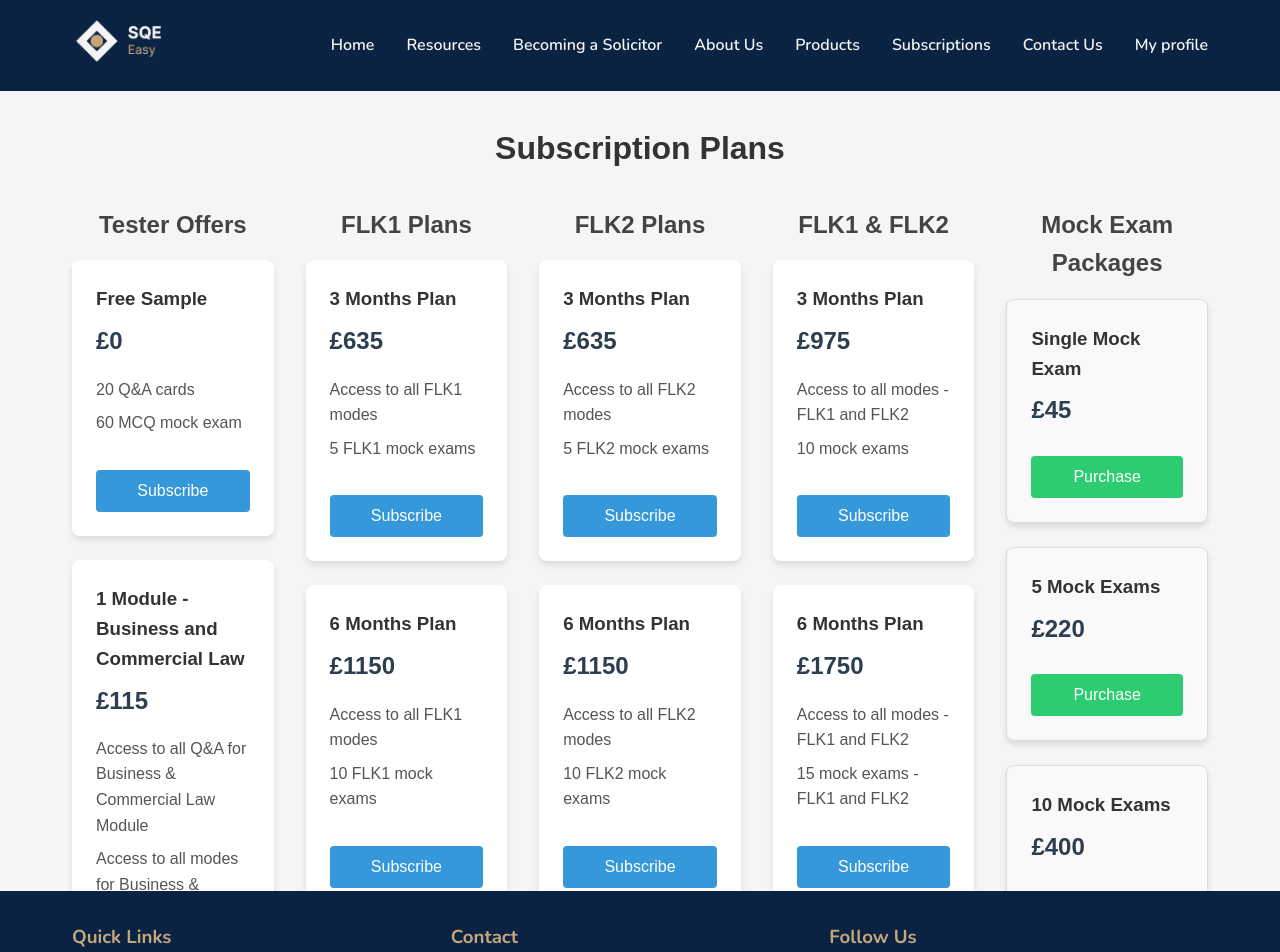
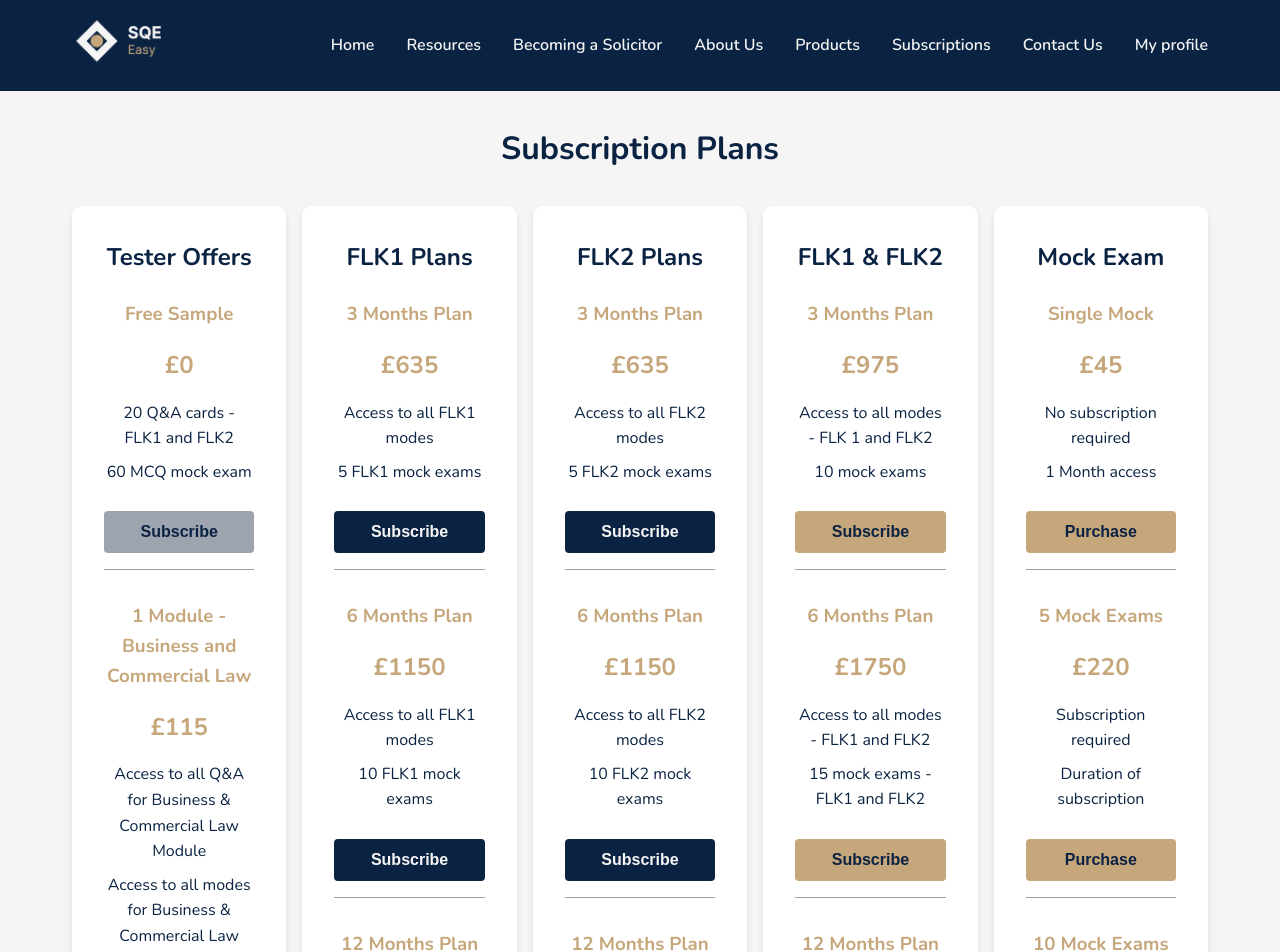
Before and after one commit to aspiringda/SQE-Easy-Web-Dev, a React (Create React App) app: page /#/subscriptions in a window 1280 px wide. Shown: the top 952 px of the page. Built offline with nearby package versions, Linux system fonts and the light colour scheme; sample sign-in values are in the browser's storage.

Commit message:
Subscription plans

```diff
--- a/src/pages/SubscriptionsPage.js
+++ b/src/pages/SubscriptionsPage.js
@@ -11,145 +11,155 @@ import '../styles/Subscriptions.css';
 
   const handleMockPurchase = (count, price) => {
     navigate('/payment', { state: { amount: price, type: `${count} mock exams` } });
-  }
+  };
 
   return (
     <div className="subscriptions-page">
       <h1>Subscription Plans</h1>
-
-      <div className="plans-container">
-      <div className="plan-column">
+      <div className="subscription-grid">
+        <div className="subscription-card tester-offer">
           <h2>Tester Offers</h2>
-          <div className="plan-card">
+          <div className="plan">
             <h3>Free Sample</h3>
             <p className="price">£0</p>
             <ul>
-              <li>20 Q&A cards</li>
+              <li>20 Q&A cards - FLK1 and FLK2</li>
               <li>60 MCQ mock exam</li>
             </ul>
-            <button onClick={() => handleSubscribe('FLK1', 1, 0)}>Subscribe</button>
+            <button className="subscribe-btn" onClick={() => handleSubscribe('Free Sample', 1, 0)}>Subscribe</button>
           </div>
-          <div className="plan-card">
+          <div className="plan">
             <h3>1 Module - Business and Commercial Law</h3>
             <p className="price">£115</p>
             <ul>
               <li>Access to all Q&A for Business & Commercial Law Module</li>
               <li>Access to all modes for Business & Commercial Law Module</li>
-            <button onClick={() => handleSubscribe('FLK1', 1, 115)}>Subscribe</button>
             </ul>
+            <button className="subscribe-btn" onClick={() => handleSubscribe('Business Module', 1, 115)}>Subscribe</button>
           </div>
         </div>
 
-      <div className="plan-column">
+        <div className="subscription-card flk1-plan">
           <h2>FLK1 Plans</h2>
-          <div className="plan-card">
+          <div className="plan">
             <h3>3 Months Plan</h3>
             <p className="price">£635</p>
             <ul>
               <li>Access to all FLK1 modes</li>
               <li>5 FLK1 mock exams</li>
             </ul>
-            <button onClick={() => handleSubscribe('FLK1', 3, 635)}>Subscribe</button>
+            <button className="subscribe-btn" onClick={() => handleSubscribe('FLK1', 3, 635)}>Subscribe</button>
           </div>
-          <div className="plan-card">
+          <div className="plan">
             <h3>6 Months Plan</h3>
             <p className="price">£1150</p>
             <ul>
               <li>Access to all FLK1 modes</li>
               <li>10 FLK1 mock exams</li>
             </ul>
-            <button onClick={() => handleSubscribe('FLK1', 6, 1150)}>Subscribe</button>
+            <button className="subscribe-btn" onClick={() => handleSubscribe('FLK1', 6, 1150)}>Subscribe</button>
           </div>
-          <div className="plan-card">
+          <div className="plan">
             <h3>12 Months Plan</h3>
             <p className="price">£1650</p>
             <ul>
               <li>Access to all FLK1 modes</li>
               <li>15 mock exams</li>
             </ul>
-            <button onClick={() => handleSubscribe('Combined', 12, 1650)}>Subscribe</button>
+            <button className="subscribe-btn" onClick={() => handleSubscribe('FLK1', 12, 1650)}>Subscribe</button>
           </div>
         </div>
 
-        <div className="plan-column">
+        <div className="subscription-card flk2-plan">
           <h2>FLK2 Plans</h2>
-          <div className="plan-card">
+          <div className="plan">
             <h3>3 Months Plan</h3>
             <p className="price">£635</p>
             <ul>
               <li>Access to all FLK2 modes</li>
               <li>5 FLK2 mock exams</li>
             </ul>
-            <button onClick={() => handleSubscribe('FLK2', 3, 635)}>Subscribe</button>
+            <button className="subscribe-btn" onClick={() => handleSubscribe('FLK2', 3, 635)}>Subscribe</button>
           </div>
-          <div className="plan-card">
+          <div className="plan">
             <h3>6 Months Plan</h3>
             <p className="price">£1150</p>
             <ul>
               <li>Access to all FLK2 modes</li>
               <li>10 FLK2 mock exams</li>
             </ul>
-            <button onClick={() => handleSubscribe('FLK2', 6, 1150)}>Subscribe</button>
+            <button className="subscribe-btn" onClick={() => handleSubscribe('FLK2', 6, 1150)}>Subscribe</button>
           </div>
-          <div className="plan-card">
+          <div className="plan">
             <h3>12 Months Plan</h3>
             <p className="price">£1650</p>
             <ul>
               <li>Access to all FLK2 modes</li>
               <li>15 mock exams</li>
             </ul>
-            <button onClick={() => handleSubscribe('Combined', 12, 1650)}>Subscribe</button>
+            <button className="subscribe-btn" onClick={() => handleSubscribe('FLK2', 12, 1650)}>Subscribe</button>
           </div>
         </div>
 
-        <div className="plan-column">
-          <h2>FLK1 & FLK2</h2>
-          <div className="plan-card">
+        <div className="subscription-card combined-plan">
+          <h2>FLK1 & FLK2 </h2>
+          <div className="plan">
             <h3>3 Months Plan</h3>
             <p className="price">£975</p>
             <ul>
-              <li>Access to all modes - FLK1 and FLK2</li>
+              <li>Access to all modes - FLK 1 and FLK2</li>
               <li>10 mock exams</li>
             </ul>
-            <button onClick={() => handleSubscribe('Combined', 3, 975)}>Subscribe</button>
+            <button className="subscribe-btn" onClick={() => handleSubscribe('Combined', 3, 975)}>Subscribe</button>
           </div>
-          <div className="plan-card">
+          <div className="plan">
             <h3>6 Months Plan</h3>
             <p className="price">£1750</p>
             <ul>
               <li>Access to all modes - FLK1 and FLK2</li>
               <li>15 mock exams - FLK1 and FLK2</li>
             </ul>
-            <button onClick={() => handleSubscribe('Combined', 6, 1750)}>Subscribe</button>
+            <button className="subscribe-btn" onClick={() => handleSubscribe('Combined', 6, 1750)}>Subscribe</button>
           </div>
-          <div className="plan-card">
+          <div className="plan">
             <h3>12 Months Plan</h3>
             <p className="price">£2500</p>
             <ul>
               <li>Access to all modes</li>
               <li>20 mock exams - FLK1 and FLK2</li>
             </ul>
-            <button onClick={() => handleSubscribe('Combined', 12, 2500)}>Subscribe</button>
+            <button className="subscribe-btn" onClick={() => handleSubscribe('Combined', 12, 2500)}>Subscribe</button>
           </div>
         </div>
 
-
-        <div className="plan-column">
-          <h2>Mock Exam Packages</h2>
-          <div className="plan-card mock-package">
-            <h3>Single Mock Exam</h3>
+        <div className="subscription-card mock-package">
+          <h2>Mock Exam </h2>
+          <div className="plan">
+            <h3>Single Mock</h3>
             <p className="price">£45</p>
-            <button onClick={() => handleMockPurchase(1, 45)}>Purchase</button>
+            <ul>
+              <li>No subscription required</li>
+              <li>1 Month access</li>
+            </ul>
+            <button className="subscribe-btn" onClick={() => handleMockPurchase(1, 45)}>Purchase</button>
           </div>
-          <div className="plan-card mock-package">
+          <div className="plan">
             <h3>5 Mock Exams</h3>
             <p className="price">£220</p>
-            <button onClick={() => handleMockPurchase(5, 220)}>Purchase</button>
+            <ul>
+              <li>Subscription required</li>
+              <li>Duration of subscription</li>
+            </ul>
+            <button className="subscribe-btn" onClick={() => handleMockPurchase(5, 220)}>Purchase</button>
           </div>
-          <div className="plan-card mock-package">
+          <div className="plan">
             <h3>10 Mock Exams</h3>
             <p className="price">£400</p>
-            <button onClick={() => handleMockPurchase(10, 400)}>Purchase</button>
+            <ul>
+              <li>Subscription needed</li>
+              <li>Duration of subscription</li>
+            </ul>
+            <button className="subscribe-btn" onClick={() => handleMockPurchase(10, 400)}>Purchase</button>
           </div>
         </div>
       </div>
--- a/src/styles/App.css
+++ b/src/styles/App.css
@@ -393,8 +393,8 @@ footer {
 /* Subscription page styles */
 .subscription-grid {
     display: grid;
-    grid-template-columns: repeat(auto-fit, minmax(250px, 1fr));
-    gap: 2rem;
+    grid-template-columns: repeat(5, 1fr));
+    gap: 1rem;
     margin: 2rem 0;
 }
 
--- a/src/styles/Subscriptions.css
+++ b/src/styles/Subscriptions.css
@@ -1,131 +1,118 @@
-/* Subscriptions page specific styles */
 .subscriptions-page {
   max-width: 1200px;
   margin: 0 auto;
   padding: 2rem;
-    font-family: Arial, sans-serif;
-    max-height: 100vh;
-    overflow-y: auto;
+  font-family: 'Nunito', sans-serif;
+  color: var(--deep-navy);
 }
 
 .subscriptions-page h1 {
   text-align: center;
-    color: #333;
+  color: var(--deep-navy);
   margin-bottom: 2rem;
+  font-weight: 700;
 }
 
-  .subscriptions-page .plans-container {
-    display: flex;
-    justify-content: space-between;
-    gap: 2rem;
+.subscription-grid {
+  display: grid;
+  grid-template-columns: repeat(5, 1fr);
+  gap: 1rem;
 }
 
-  .subscriptions-page .plan-column {
-    flex: 1;
-    min-width: 200px;
-    max-width: 300px;
+.subscription-card {
+  background-color: #fff;
+  border-radius: 10px;
+  box-shadow: 0 4px 6px rgba(0, 0, 0, 0.1);
+  padding: 2rem;
 }
 
-  .subscriptions-page h2 {
-    text-align: center;
-    color: #444;
+.subscription-card h2 {
+  color: var(--deep-navy);
+  margin-bottom: 1.5rem;
+  font-weight: 700;
+}
+
+.plan {
+  margin-bottom: 2rem;
+  padding-bottom: 1rem;
+  border-bottom: 1px solid var(--steel-grey);
+}
+
+.plan:last-child {
+  border-bottom: none;
+}
+
+.plan h3 {
+  color: var(--dull-gold);
+  margin-bottom: 0.5rem;
+}
+
+.price {
+  font-size: 1.5rem;
+  font-weight: 700;
+  color: var(--deep-navy);
   margin-bottom: 1rem;
 }
 
-  .subscriptions-page .plan-card {
-    background-color: #fff;
-    border-radius: 8px;
-    box-shadow: 0 4px 6px rgba(0, 0, 0, 0.1);
-    padding: 1.5rem;
-    margin-bottom: 1.5rem;
-    transition: transform 0.3s ease;
-  }
-
-  .subscriptions-page .plan-card:hover {
-    transform: translateY(-5px);
-  }
-
-  .subscriptions-page .plan-card h3 {
-    color: #333;
-    margin-bottom: 0.5rem;
-  }
-
-  .subscriptions-page .plan-card .price {
-    font-size: 1.5rem;
-    font-weight: bold;
-    color: #2c3e50;
+.plan ul {
+  list-style-type: none;
+  padding: 0;
   margin-bottom: 1rem;
 }
 
-  .subscriptions-page .plan-card ul {
-    list-style-type: none;
-    padding: 0;
-    margin-bottom: 1.5rem;
+.plan li {
+  margin-bottom: 0.5rem;
+  color: var(--deep-navy);
 }
 
-  .subscriptions-page .plan-card li {
-    margin-bottom: 0.5rem;
-    color: #555;
-  }
-
-  .subscriptions-page .plan-card button {
-    width: 100%;
-    padding: 0.75rem;
-    background-color: #3498db;
-    color: white;
+.subscribe-btn {
+  padding: 0.75rem 1.5rem;
+  background-color: var(--dull-gold);
+  color: var(--deep-navy);
   border: none;
   border-radius: 4px;
   font-size: 1rem;
+  font-weight: 600;
   cursor: pointer;
   transition: background-color 0.3s ease;
+  display: inline-block;
+  text-decoration: none;
+  text-align: center;
+  width: 100%;
 }
 
-  .subscriptions-page .plan-card button:hover {
-    background-color: #2980b9;
+.subscribe-btn:hover {
+  background-color: #B39164;
 }
 
-  /* Mock exam packages styles */
-  .subscriptions-page .mock-package {
-    background-color: #f9f9f9;
-    border: 1px solid #ddd;
+.tester-offer .subscribe-btn {
+  background-color: var(--steel-grey);
 }
 
-  .subscriptions-page .mock-package button {
-    background-color: #2ecc71;
+.tester-offer .subscribe-btn:hover {
+  background-color: #8A8E9A;
 }
 
-  .subscriptions-page .mock-package button:hover {
-    background-color: #27ae60;
+.flk1-plan .subscribe-btn {
+  background-color: var(--deep-navy);
+  color: var(--off-white);
 }
 
-  .subscriptions-page .custom-mock-package .mock-selector {
-    display: flex;
-    flex-direction: column;
-    gap: 0.5rem;
-    margin-bottom: 1rem;
+.flk1-plan .subscribe-btn:hover {
+  background-color: #0D2E5A;
 }
 
-  .subscriptions-page .custom-mock-package .mock-selector input {
-    width: 100%;
-    padding: 0.5rem;
-    border: 1px solid #ddd;
-    border-radius: 4px;
+.flk2-plan .subscribe-btn {
+  background-color: var(--deep-navy);
+  color: var(--off-white);
 }
 
-  /* Responsive design */
-  @media (max-width: 1200px) {
-    .subscriptions-page .plans-container {
-      flex-wrap: wrap;
+.flk2-plan .subscribe-btn:hover {
+  background-color: #0D2E5A;
 }
 
-    .subscriptions-page .plan-column {
-      flex-basis: calc(50% - 1rem);
-      max-width: none;
+@media (max-width: 1200px) {
+  .subscription-grid {
+    grid-template-columns: repeat(auto-fit, minmax(200px, 1fr));
   }
 }
-
-  @media (max-width: 768px) {
-    .subscriptions-page .plan-column {
-      flex-basis: 100%;
-    }
-  }
```
Also changed, not shown: src/styles/RevisionMode.css (+4 -4 lines). Lines whose indentation alone changed are shown as unchanged.
